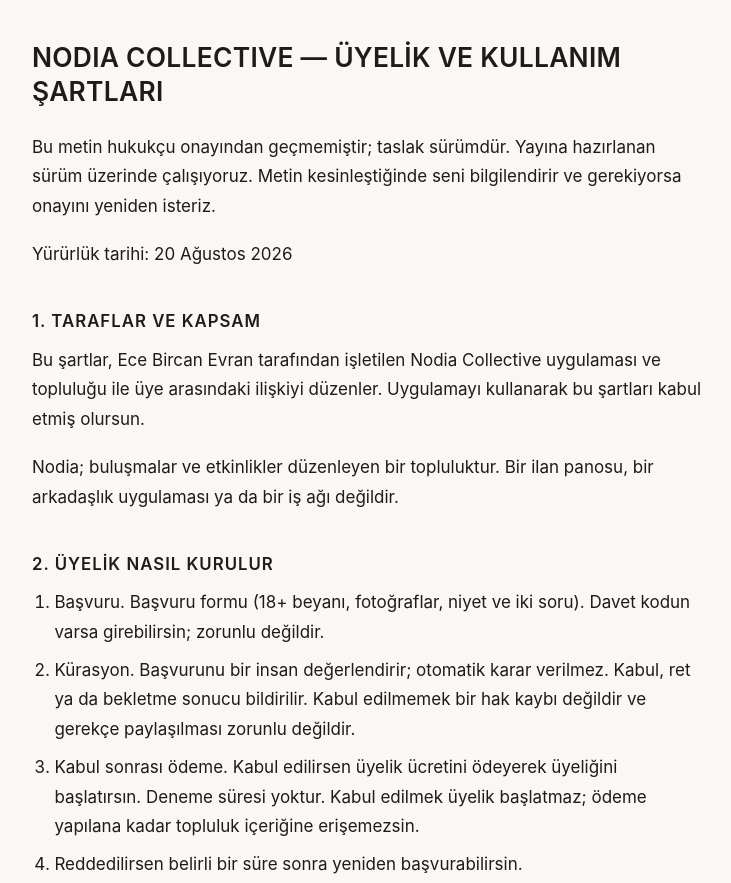
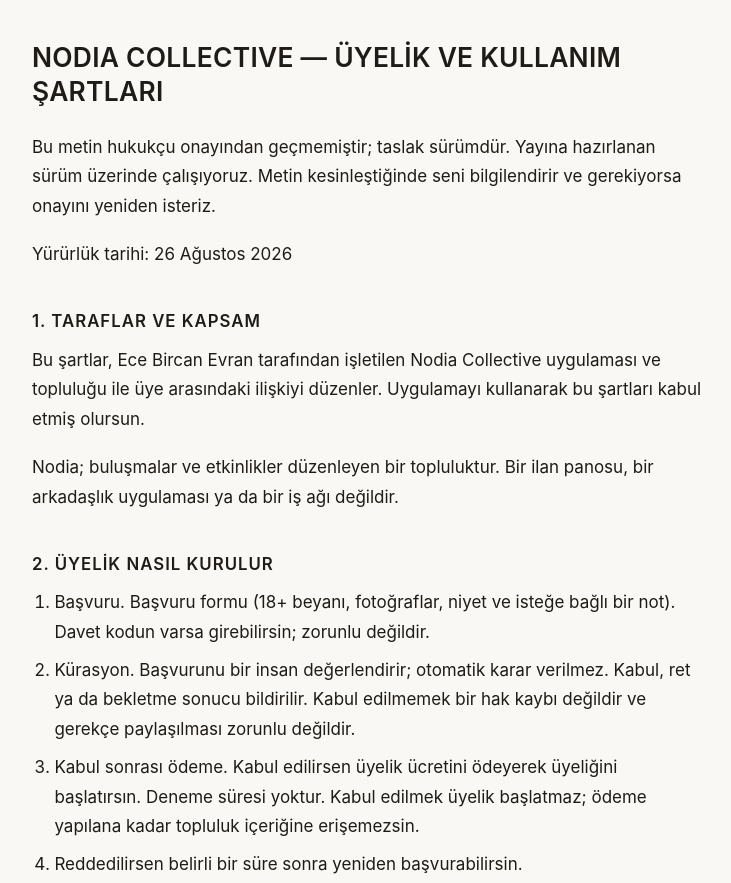
Before and after one commit to cagkan5/nodia-legal, a plain HTML site: page kullanim-sartlari/index.html in a window 1280 px wide. Shown: the top 883 px of the page, without its empty margins (272-1003 px from the left). Drawn offline with Linux system fonts and the light colour scheme.

Commit message:
Basvuru formu ifadesi duzeltildi: "iki soru" -> "istege bagli bir not"
Uygulamada basvuru formu tek OPSIYONEL alana indi (K5-TEK-YANIT-1); metinler
hala "iki soru" diyordu. Uc sayfa, toplam dort satir:
  kullanim-sartlari : yururluk tarihi 20 -> 26 Agustos 2026 + form icerigi
  gizlilik          : "iki soruya verdigin yanitlar" -> "varsa biraktigin not"
  aydinlatma        : "iki acik uclu soru yaniti" -> "istege bagli serbest not"

kullanim-sartlari sayfasi, repodaki DONMUS artefakt ile birebir:
legal/kullanim-sartlari/TASLAK-2026-08-26.md
sha256 3168c2c644a02d0680c47919af2d9552fcfc0436ab592fa1bcee702a80d727e0

Gerekce: nodia-claude-code docs/01 §50

```diff
--- a/kullanim-sartlari/index.html
+++ b/kullanim-sartlari/index.html
@@ -32,13 +32,13 @@
 <main>
 <h1>NODIA COLLECTIVE — ÜYELİK VE KULLANIM ŞARTLARI</h1>
 <p>Bu metin hukukçu onayından geçmemiştir; taslak sürümdür. Yayına hazırlanan sürüm üzerinde çalışıyoruz. Metin kesinleştiğinde seni bilgilendirir ve gerekiyorsa onayını yeniden isteriz.</p>
-<p>Yürürlük tarihi: 20 Ağustos 2026</p>
+<p>Yürürlük tarihi: 26 Ağustos 2026</p>
 <h2>1. TARAFLAR VE KAPSAM</h2>
 <p>Bu şartlar, Ece Bircan Evran tarafından işletilen Nodia Collective uygulaması ve topluluğu ile üye arasındaki ilişkiyi düzenler. Uygulamayı kullanarak bu şartları kabul etmiş olursun.</p>
 <p>Nodia; buluşmalar ve etkinlikler düzenleyen bir topluluktur. Bir ilan panosu, bir arkadaşlık uygulaması ya da bir iş ağı değildir.</p>
 <h2>2. ÜYELİK NASIL KURULUR</h2>
 <ol>
-  <li>Başvuru. Başvuru formu (18+ beyanı, fotoğraflar, niyet ve iki soru). Davet kodun varsa girebilirsin; zorunlu değildir.</li>
+  <li>Başvuru. Başvuru formu (18+ beyanı, fotoğraflar, niyet ve isteğe bağlı bir not). Davet kodun varsa girebilirsin; zorunlu değildir.</li>
   <li>Kürasyon. Başvurunu bir insan değerlendirir; otomatik karar verilmez. Kabul, ret ya da bekletme sonucu bildirilir. Kabul edilmemek bir hak kaybı değildir ve gerekçe paylaşılması zorunlu değildir.</li>
   <li>Kabul sonrası ödeme. Kabul edilirsen üyelik ücretini ödeyerek üyeliğini başlatırsın. Deneme süresi yoktur. Kabul edilmek üyelik başlatmaz; ödeme yapılana kadar topluluk içeriğine erişemezsin.</li>
   <li>Reddedilirsen belirli bir süre sonra yeniden başvurabilirsin.</li>
```
Also changed, not shown: aydinlatma/index.html (+1 -1 lines), gizlilik/index.html (+1 -1 lines).
